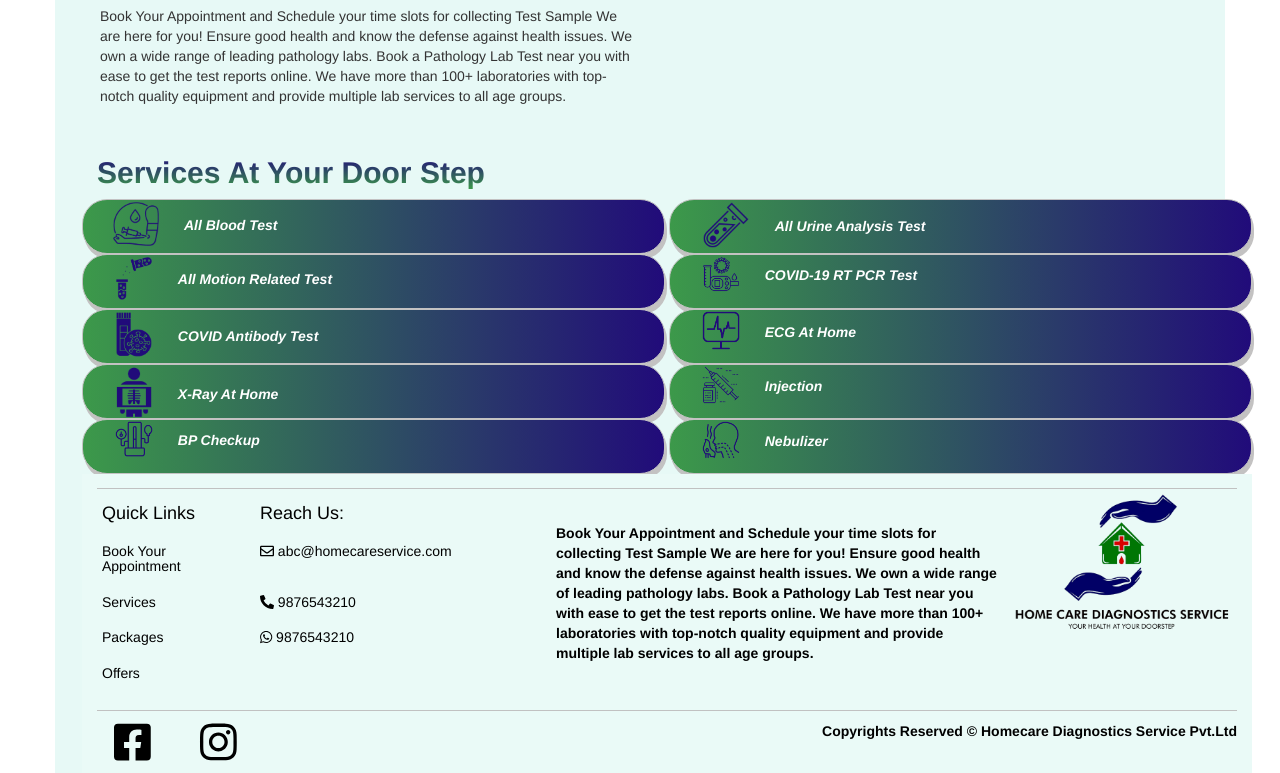
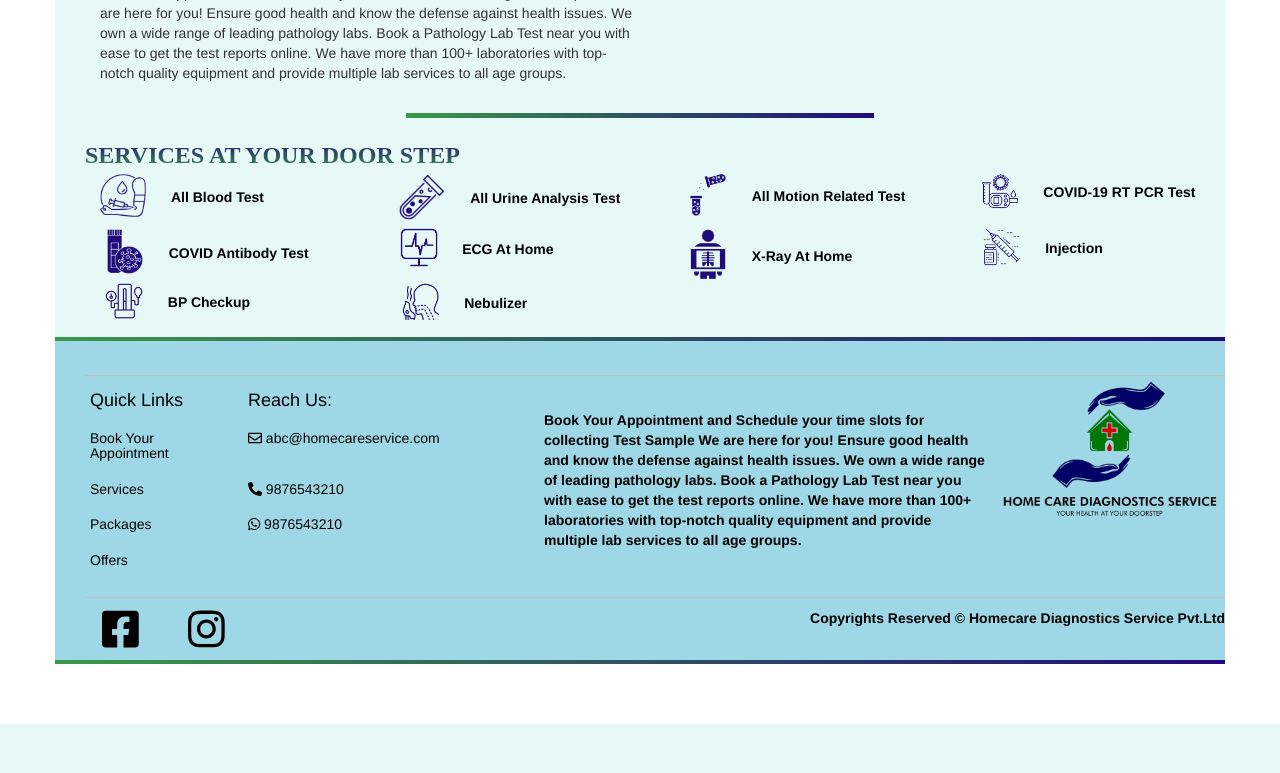
Before and after one commit to priyankathirumalai28/homecare_diagnostic_service, a Django app: page / in a window 1280 px wide. Shown: the part 2303-3076 px from the top of the page. After the commit the page ends 3027 px from the top, so only its background shows below. Run offline with Django 3.2, Linux system fonts and the light colour scheme; some libraries are stand-ins or nearby versions; some web fonts are replaced.

Commit message:
adder bottom line

```diff
--- a/static/css/homecare.css
+++ b/static/css/homecare.css
@@ -1,5 +1,5 @@
 body {
-  overflow-x: hidden; /* Hide horizontal scrollbar */
+  background-color:#eafaf7;
 }
 div {
     display: block;
@@ -206,20 +206,14 @@ input {
 border-radius: 3px;
 }
 .service-box{
-border: 1px solid #C3C2C2;
-background: #e9ecef;
 border-radius: 25px;
-box-shadow: 2px 5px #C3C2C2;
-background-image: linear-gradient(to right, #3c994a, #210b7a);
-
 height: 55px;
 box-decoration-break: clone;
 }
 
 .service-name{
-color:White;
+color:Black;
 font-weight:Bold;
-font-style: italic;
 
 }
 .spacing{
@@ -325,9 +319,12 @@ word-spacing: 5px;
 {width: 100%}
 
 
-.main_header, .main_footer {
+.main_header{
     height: auto;
     background: #eafaf7;
+}
+.main_footer{
+background: #9ED8E6;
 }
 .main-content-column {
     height: auto;
@@ -357,6 +354,9 @@ border-bottom: 0.75px
 .float-right{
 display: flex;
 justify-content: flex-end
+}
+.float-right-img{
+float:right;
 }
 .logo-fluid  {
     height: 120;
@@ -410,3 +410,27 @@ flex: 1 0 0%;}
 }
 .logo-content{
 flex: 0.5 0 0%;}
+
+.service-lifecycle-border, .main_footer {
+  padding-top: 20px;
+  border: 0px;
+  border-bottom: 4px solid;
+  border-image: linear-gradient(to right, #3c994a, #210b7a);
+  border-image-slice: 1;
+  color: white;
+  margin: auto;
+  text-decoration: none;
+  width: 40%;
+}
+
+.short_border_bottom{
+    padding-top: 20px;
+  border: 0px;
+  border-bottom: 5px solid;
+  border-image: linear-gradient(to right, #3c994a, #210b7a);
+  border-image-slice: 1;
+  margin: auto;
+  text-decoration: none;
+  width: 40%;
+
+}
--- a/templates/Homecare_service/about.html
+++ b/templates/Homecare_service/about.html
@@ -13,34 +13,20 @@
                 accurate results with Pre-bar coded tubes,Hygienic sample draw accessories,Insulated box for safe
                 transportation of samples,Temperature controlled to ensure sample quality
             </p>
-            <br>
 
-            <br>
-            <div class="left-align-text">
-            <h4 class="main-font-style left-align-text logo-text-color" id="myModalLabel">OUR SERVICE CYCLE</h4>
-
-                               </div>
 
         </div>
         <div class="col-md-12 col-sm-12 col-xs-12">
             {% include "Homecare_service/service_life_cycle.html" %}
         </div>
-        <div>
-            {% include "Homecare_service/offer.html" %}
-        </div>
-        <div class="col-md-12 col-sm-12 col-xs-12">
+        <div class=" short_border_bottom"></div>
+        <div class="col-md-12 col-sm-12 col-xs-12 service-lifecycle-border">
             {% include "Homecare_service/services.html" %}
         </div>
-        <div id="book_appointment_form">
-            {% include "Homecare_service/appointment.html" %}
+        <div class="col-md-12 col-sm-12 col-xs-12 main_footer">
+            {% include "Homecare_service/bottom_section.html" %}
+
         </div>
-        <div >
-            {% include "Homecare_service/feedback.html" %}
-        </div>
-        <div class="col-md-12 col-sm-12 col-xs-12">
-            {% include "Homecare_service/bottom_section.html" %}
-        </div>
-
     </div>
 </div>
 {% endblock %}
--- a/templates/Homecare_service/bottom_section.html
+++ b/templates/Homecare_service/bottom_section.html
@@ -1,6 +1,6 @@
 {% block content %}
 {% load static %}
-<div class="container main_footer">
+<div class="container">
     <div class="footer_wrapper content-body-wrapper ">
         <div class="divide"></div>
         <div class="content-body d-flex flex-row">
--- a/templates/Homecare_service/index.html
+++ b/templates/Homecare_service/index.html
@@ -28,3 +28,6 @@
 {% include "Homecare_service/banner.html" %}
 {% include "Homecare_service/about.html" %}
 {% include "Homecare_service/sample.html" %}
+{% include "Homecare_service/feedback.html" %}
+{% include "Homecare_service/appointment.html" %}
+{% include "Homecare_service/offer.html" %}
--- a/templates/Homecare_service/service_life_cycle.html
+++ b/templates/Homecare_service/service_life_cycle.html
@@ -1,6 +1,10 @@
 {% block content %}
 {% load static %}
-<div class="container services" id='service'>
+<div class="container services service-lifecycle" id='service'>
+     <div class="left-align-text">
+                <h3 class="main-font-style left-align-text logo-text-color" id="myModalLabel">OUR SERVICE CYCLE</h3>
+
+            </div>
     <div class="row">
         <div class="service_lifecycle_img col-md-6 col-sm-6 col-xs-6" >
             <img src='{% static "images/service_lifecycle/appointment.jpg" %}' alt="appointment"
@@ -15,7 +19,7 @@ Book Your Appointment and Schedule your time slots for collecting Test Sample
                   </div>
         <div class="service_lifecycle_img col-md-6 col-sm-6 col-xs-6">
             <img src='{% static "images/service_lifecycle/home_collection.jpeg" %}' alt="home_collection"
-                               class="img-fluid mb-2 image_radius"/>
+                               class="img-fluid mb-2 image_radius float-right-img"/>
         </div>
     </div>
     <div class="row">
@@ -37,7 +41,7 @@ Book Your Appointment and Schedule your time slots for collecting Test Sample
                   </div>
         <div class="service_lifecycle_img col-md-6 col-sm-6 col-xs-6" >
             <img src='{% static "images/service_lifecycle/diagnostic.jpg" %}' alt="diagnostic"
-                               class="img-fluid mb-2 image_radius"/>
+                               class="img-fluid mb-2 image_radius float-right-img"/>
         </div>
     </div>
     <div class="row">
@@ -57,7 +61,9 @@ Book Your Appointment and Schedule your time slots for collecting Test Sample
 Book Your Appointment and Schedule your time slots for collecting Test Sample
              We are here for you! Ensure good health and know the defense against health issues. We own a wide range of leading pathology labs. Book a Pathology Lab Test near you with ease to get the test reports online. We have more than 100+ laboratories with top-notch quality equipment and provide multiple lab services to all age groups.
                   </div>
+    </div>
 
-    </div>
 </div>
+
+
 {% endblock %}
--- a/templates/Homecare_service/services.html
+++ b/templates/Homecare_service/services.html
@@ -1,7 +1,7 @@
 {% block content %}
 {% load static %}
 <div class="container services" id='service'>
-    <h2 class="center-align-text logo-text-color headers">Services At Your Door Step</h2>
+    <h3 class="modal-title main-font-style left-align-text logo-text-color">SERVICES AT YOUR DOOR STEP</h3>
     <div class="row">
         <div class="service-box col-md col-sm col-xs">
             &nbsp; &nbsp; <img src='{% static "images/blood_test.png" %}' alt="blood_test"
@@ -12,18 +12,18 @@
         &nbsp; &nbsp; &nbsp;<img src='{% static "images/urine_test.png" %}' alt="urine_test"
                                class="img-fluid mb-2 img-background-color" width="50" height="40"/>&nbsp; &nbsp; &nbsp; <span class="service-name">All Urine Analysis Test</span>
         </div>
-    </div>
-    <div class="row">
         <div class="service-box col-md col-sm col-xs">
         &nbsp; &nbsp; &nbsp;<img src='{% static "images/motion_test.png" %}' alt="motion_test"
                                class="img-fluid mb-2 img-background-color" width="40" height="40"/>&nbsp; &nbsp; &nbsp; <span class="service-name">All Motion Related Test</span>
         </div>
-            &nbsp; <div class="service-box col-md col-sm col-xs">
+        <div class="service-box col-md col-sm col-xs">
         &nbsp; &nbsp; &nbsp;<img src='{% static "images/covid_rt_pcr.png" %}' alt="covid_19_rt_pcr"
                                class="img-fluid mb-2 img-background-color" width="40" height="40"/>&nbsp; &nbsp; &nbsp; <span class="service-name">COVID-19 RT PCR Test</span>
         </div>
     </div>
     <div class="row">
+
+            &nbsp;
         <div class="service-box col-md col-sm col-xs">
         &nbsp; &nbsp; &nbsp;<img src='{% static "images/covid_antibody_test.png" %}' alt="covid_antibody_test"
                                class="img-fluid mb-2 img-background-color" width="40" height="40"/>&nbsp; &nbsp; &nbsp; <span class="service-name">COVID Antibody Test</span>
@@ -32,8 +32,6 @@
         &nbsp; &nbsp; &nbsp;<img src='{% static "images/ecg.png" %}' alt="ecg"
                                class="img-fluid mb-2 img-background-color" width="40" height="40"/>&nbsp; &nbsp; &nbsp; <span class="service-name">ECG At Home</span>
         </div>
-    </div>
-    <div class="row">
         <div class="service-box col-md col-sm col-xs">
         &nbsp; &nbsp; &nbsp;<img src='{% static "images/x_ray.png" %}' alt="xray"
                                class="img-fluid mb-2 img-background-color" width="40" height="40"/>&nbsp; &nbsp; &nbsp; <span class="service-name">X-Ray At Home</span>
@@ -44,15 +42,14 @@
         </div>
     </div>
     <div class="row">
-        <div class="service-box col-md col-sm col-xs">
+        <div class="service-box col-md-3 col-sm-3 col-xs-3">
         &nbsp; &nbsp; &nbsp;<img src='{% static "images/bp.png" %}' alt="bp"
                                class="img-fluid mb-2 img-background-color" width="40" height="40"/>&nbsp; &nbsp; &nbsp; <span class="service-name">BP Checkup</span>
         </div>
-        &nbsp;<div class="service-box col-md col-sm col-xs">
+        &nbsp;<div class="service-box col-md-3 col-sm-3 col-xs-3">
         &nbsp; &nbsp; &nbsp;<img src='{% static "images/nebulizer.png" %}' alt="nebulizer"
                                class="img-fluid mb-2 img-background-color" width="40" height="40"/>&nbsp; &nbsp; &nbsp; <span class="service-name">Nebulizer</span>
         </div>
     </div>
-
 </div>
 {% endblock %}
```
